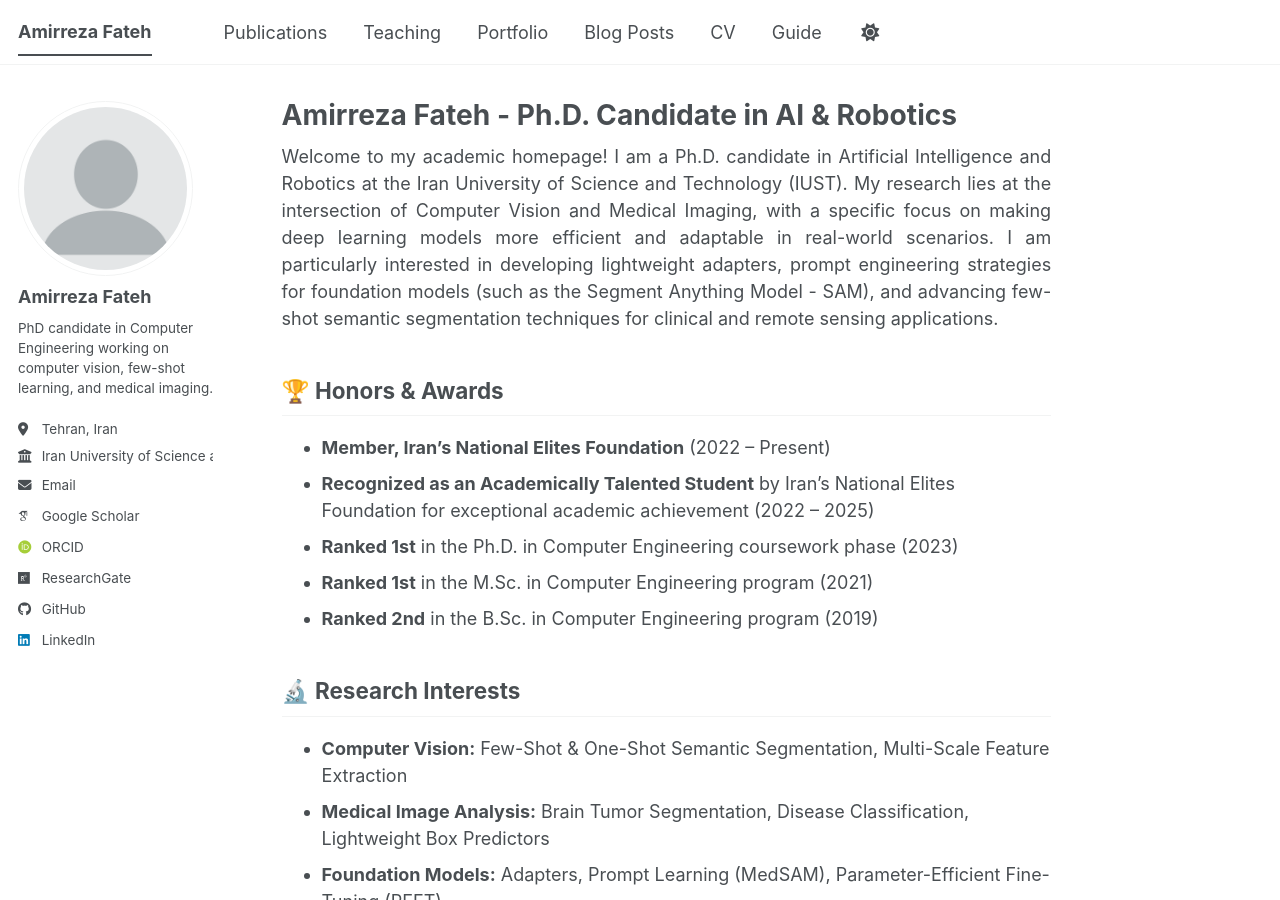
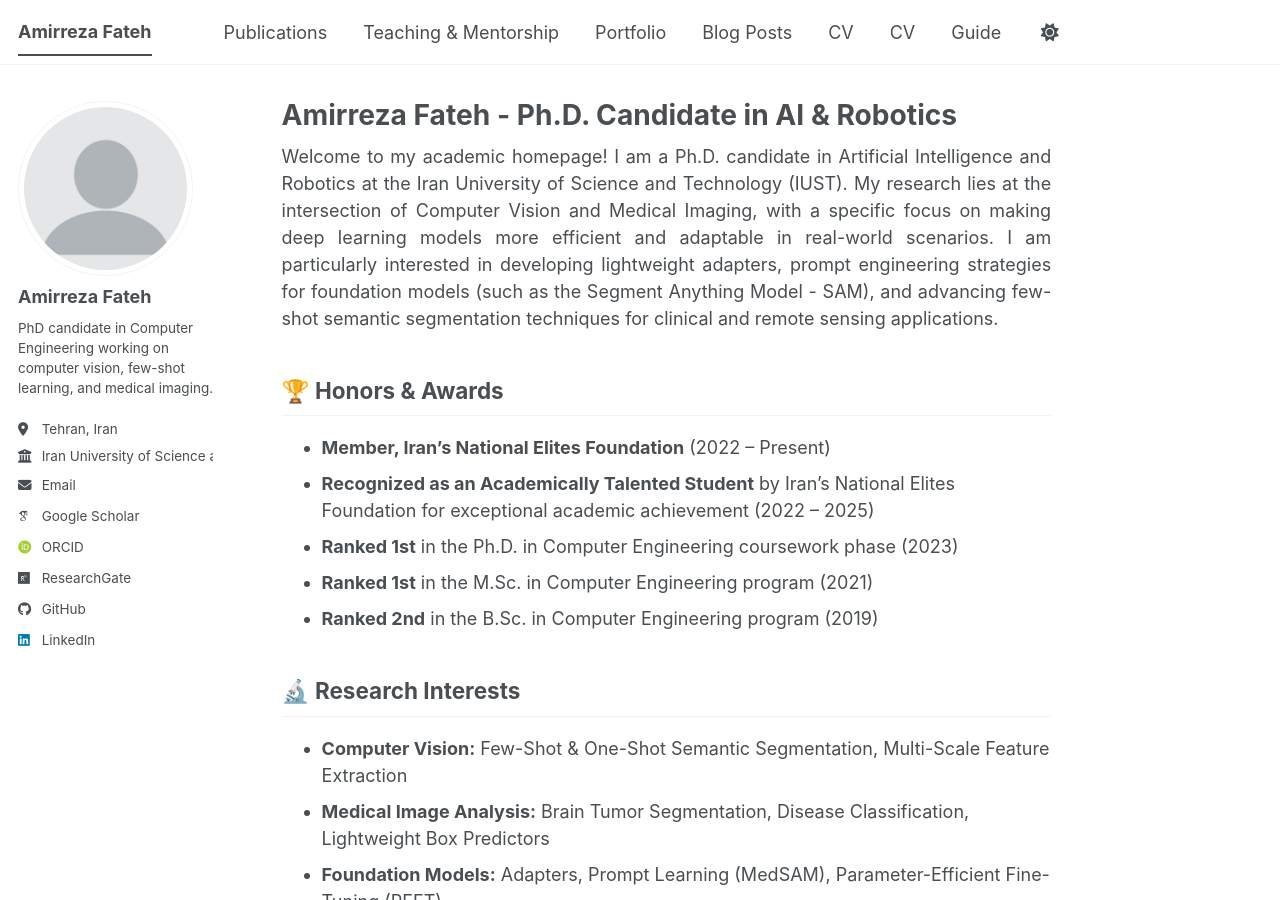
Before and after one commit to amirrezafateh/amirrezafateh.github.io, a Jekyll site: the page built from _pages/about.md, in a window 1280 px wide and 900 px high. Built offline with Jekyll 4.4.1, drawn with Linux system fonts in a browser that asks for light colours; some web fonts are replaced; a script bundle is joined from its source files by our own code; library files that are not in the unit come from our copies.

Commit message:
Update navigation.yml

```diff
--- a/_data/navigation.yml
+++ b/_data/navigation.yml
@@ -11,7 +11,7 @@ main:
   - title: "Publications"
     url: /publications/
 
-  - title: "Teaching"
+  - title: "Teaching & Mentorship"
     url: /teaching/
 
   - title: "Portfolio"
@@ -23,8 +23,8 @@ main:
   - title: "CV"
     url: /cv/
 
-  # - title: "CV"
-  #   url: /cv-json/
+  - title: "CV"
+    url: /cv-json/
 
   - title: "Guide"
     url: /markdown/
```
